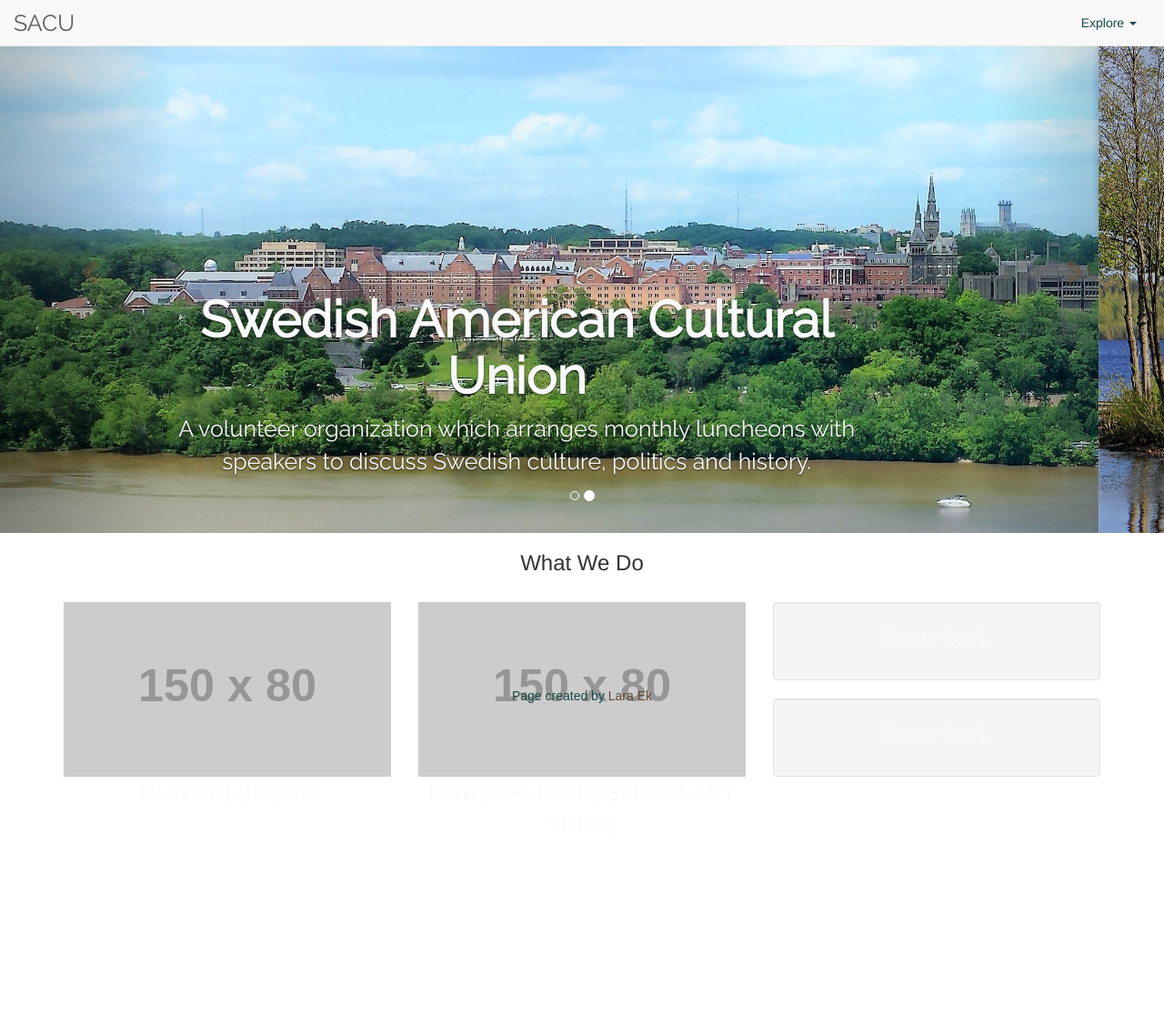
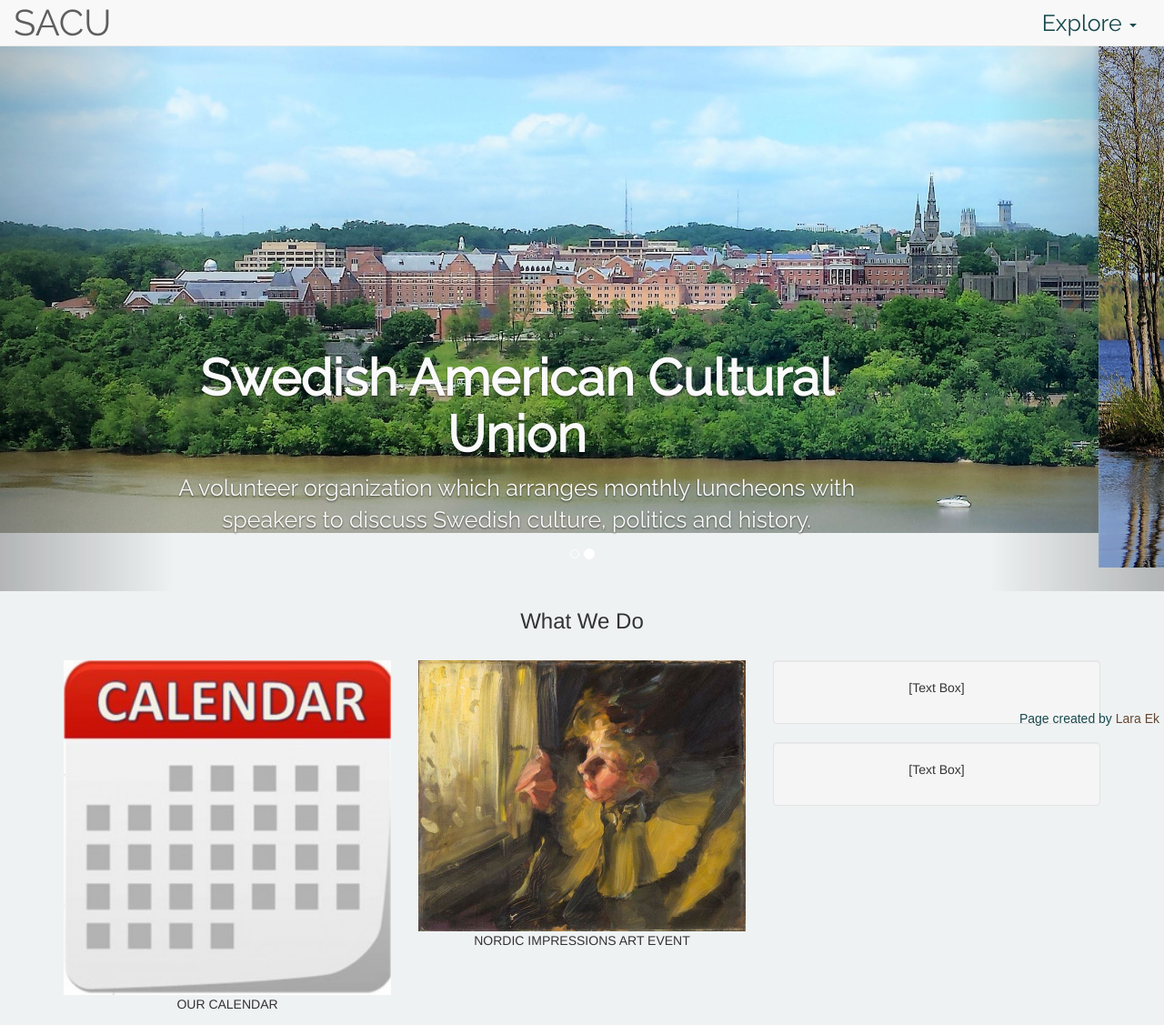
Before and after one commit to LaraEk/SACUPage, a plain HTML site: page index.html in a window 1280 px wide. Shown: the whole page at 91% size. Before the commit the page ends 956 px from the top, so only its background shows below. Drawn offline with nearby package versions, Linux system fonts and the light colour scheme; placeholder pictures from the web are drawn by us; a script that the page names is missing.

```diff
--- a/index.html
+++ b/index.html
@@ -20,7 +20,7 @@
 
   </head>
 
-  <body id="pagebody">
+  <body id="pagebody" style="background-color:rgb(239, 242, 243)">
 
     <!-- Below is just the Navbar -->
     <nav class="navbar navbar-default navbar-fixed-top" id="thisisnavbar" >
@@ -57,7 +57,7 @@
         <img src="mainpagepics/georgetownviewfrommarriott_small_wide.jpg" alt="Image">
         <div class="carousel-caption">
           <h1>Swedish American Cultural Union</h1>
-          <p>A volunteer organization which arranges monthly luncheons with speakers to discuss Swedish culture, politics and history.</p>
+          <p class="carouselp">A volunteer organization which arranges monthly luncheons with speakers to discuss Swedish culture, politics and history.</p>
         </div>
       </div>
 
@@ -65,7 +65,7 @@
         <img src="mainpagepics/lappic_small_wide.jpg" alt="Image">
         <div class="carousel-caption">
           <h2>Monthly Luncheons</h2>
-          <p>[filler text here regarding luncheons]</p>
+          <p class="carouselp">[filler text here regarding luncheons]</p>
         </div>
       </div>
 
@@ -74,7 +74,7 @@
         <img src="mainpagepics/storgorget_small_wide.jpg" alt="Image">
         <div class="carousel-caption">
           <h2>Other Events</h2>
-          <p>[filler text here regarding other events]</p>
+          <p class="carouselp">[filler text here regarding other events]</p>
         </div>
       </div>
 
@@ -95,19 +95,19 @@
   <h3>What We Do</h3><br>
   <div class="row">
     <div class="col-sm-4">
-      <img src="https://placehold.it/150x80?text=IMAGE" class="img-responsive" style="width:100%" alt="Image">
+      <img src="calendar-icon.jpg" class="img-responsive" style="width:100%" alt="Image">
       <p>OUR CALENDAR</p>
     </div>
     <div class="col-sm-4">
-      <img src="https://placehold.it/150x80?text=IMAGE" class="img-responsive" style="width:100%" alt="Image">
-      <p>NORDIDC IMPRESSIONS ART THING</p>
+      <img src="phillipspreview.jpg" class="img-responsive" style="width:100%" alt="Image">
+      <p>NORDIC IMPRESSIONS ART EVENT</p>
     </div>
     <div class="col-sm-4">
       <div class="well">
-       <p>Some text..</p>
+       <p>[Text Box]</p>
       </div>
       <div class="well">
-       <p>Some text..</p>
+       <p>[Text Box]</p>
       </div>
     </div>
   </div>
--- a/style.css
+++ b/style.css
@@ -1,12 +1,3 @@
-
-/* html {
-    background: url(Gardsplanen_small_fade.jpg) no-repeat center center fixed;
-    -webkit-background-size: cover;
-    -moz-background-size: cover;
-    -o-background-size: cover;
-    background-size: cover;
-} */
-
 h1 {
     font-family: 'Raleway';
     font-weight: bold;
@@ -21,15 +12,22 @@ h2 {
     color: #fafafa;
 }
 
-p {
+.carouselp {
     font-family: 'Raleway';
     color: #fafafa;
     font-size: 25px;
 }
 
-\
+.carousel .item {
+    height: 650px;
+  }
+
+
+
+/* -------------------- NAVBAR -------------------- */
+
   #thisisnavbar {
-    background:transparent;
+    /* background:transparent; */
     font-family: 'Raleway';
     color: #fafafa;
     font-size: 25px;
@@ -38,9 +36,11 @@ p {
   .navbar-brand {
     font-family: 'Raleway';
     color: #fafafa;
-    font-size: 25px;
+    font-size: 40px;
   }
+/* -------------------- </NAVBAR> -------------------- */
 
+/* -------------------- LINKS -------------------- */
 A:link {
     color: #634731;
   }
@@ -53,6 +53,8 @@ p {
   A:hover {
     color: #24656b;
   }
+/* -------------------- </LINKS> -------------------- */
+
 
 #portfoliopagecontainer {
     margin: 5% 10% 5% 10%;
@@ -69,23 +71,17 @@ p {
 }
 
 
-  /*this is for just the footer*/
+/* -------------------- FOOTER -------------------- */
 footer {
-    height: 50px;
+    height: 25px;
     color: #18494d;
     bottom: 0;
     left: 0;
     background:transparent;
     position: fixed;
     width: 100%;
-    text-align: center;
+    text-align: right;
     padding: 5px;
     font-family: 'Arial', 'Helvetica Neue', Helvetica, sans-serif;
 }
-
-  .footerclick {
-    color: red;
-  }
-  /*done with the footer, too*/
-
-  /*all done! ٩(^ᴗ^)۶ */
+/* -------------------- </FOOTER> -------------------- */
```
Also changed, not shown: calendar-icon.jpg (added), phillipspreview.jpg (added). Lines whose indentation alone changed are shown as unchanged.
